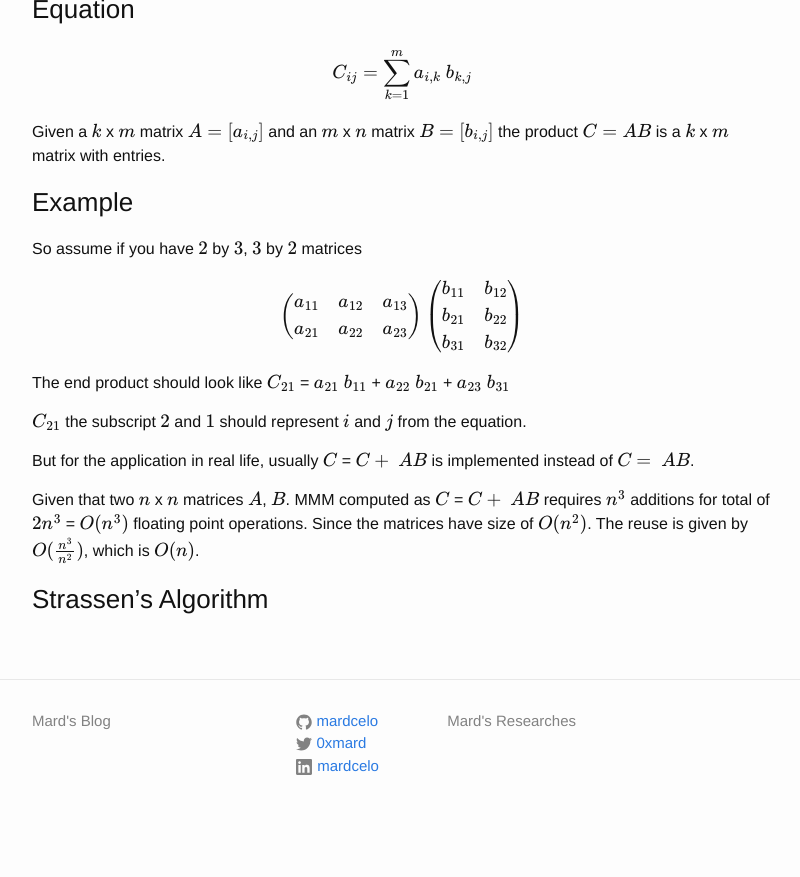
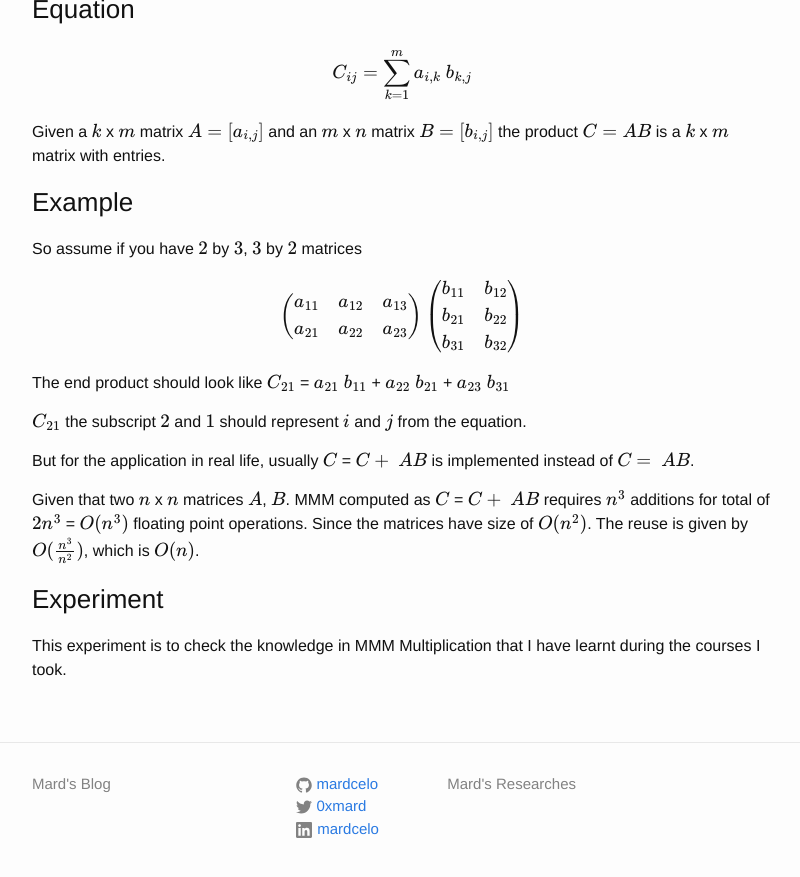
Before and after one commit to Mardcelo/mardcelo.github.io, a Jekyll site: the page built from _posts/2024-03-30-MMM-Implementation.markdown, in a window 1280 px wide and 900 px high, scrolled down 783 px. Shown: the top 877 px of the window, without its empty margins (238-1038 px from the left). Built offline with Jekyll 4.4.1, drawn with Linux system fonts in a browser that asks for light colours; formulas are drawn with MathJax 3; before the commit the page ends 1620 px from its top, so only the background shows below that.

Commit message:
Update 2024-03-30-MMM-Implementation.markdown

```diff
--- a/_posts/2024-03-30-MMM-Implementation.markdown
+++ b/_posts/2024-03-30-MMM-Implementation.markdown
@@ -51,4 +51,6 @@ Given that two $n$ x $n$ matrices $A$, $B$.
 MMM computed as $C$ = $C\+\ AB$ requires $n^3$ additions for total of $2n^3$ = $O(n^3)$ floating point operations.
 Since the matrices have size of $O(n^2)$. The reuse is given by $O({n^3 \over n^2})$, which is $O(n)$.
 
-### Strassen's Algorithm
+### Experiment
+
+This experiment is to check the knowledge in MMM Multiplication that I have learnt during the courses I took.
```
